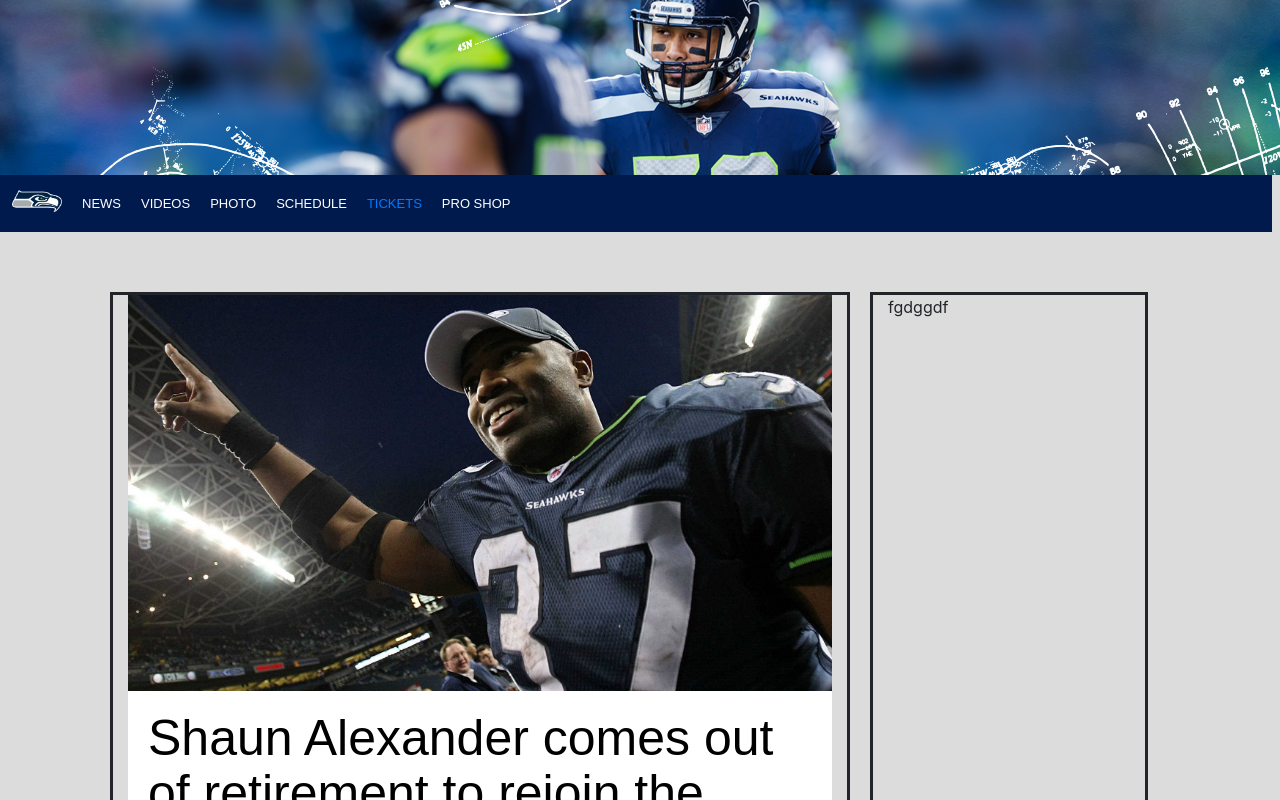
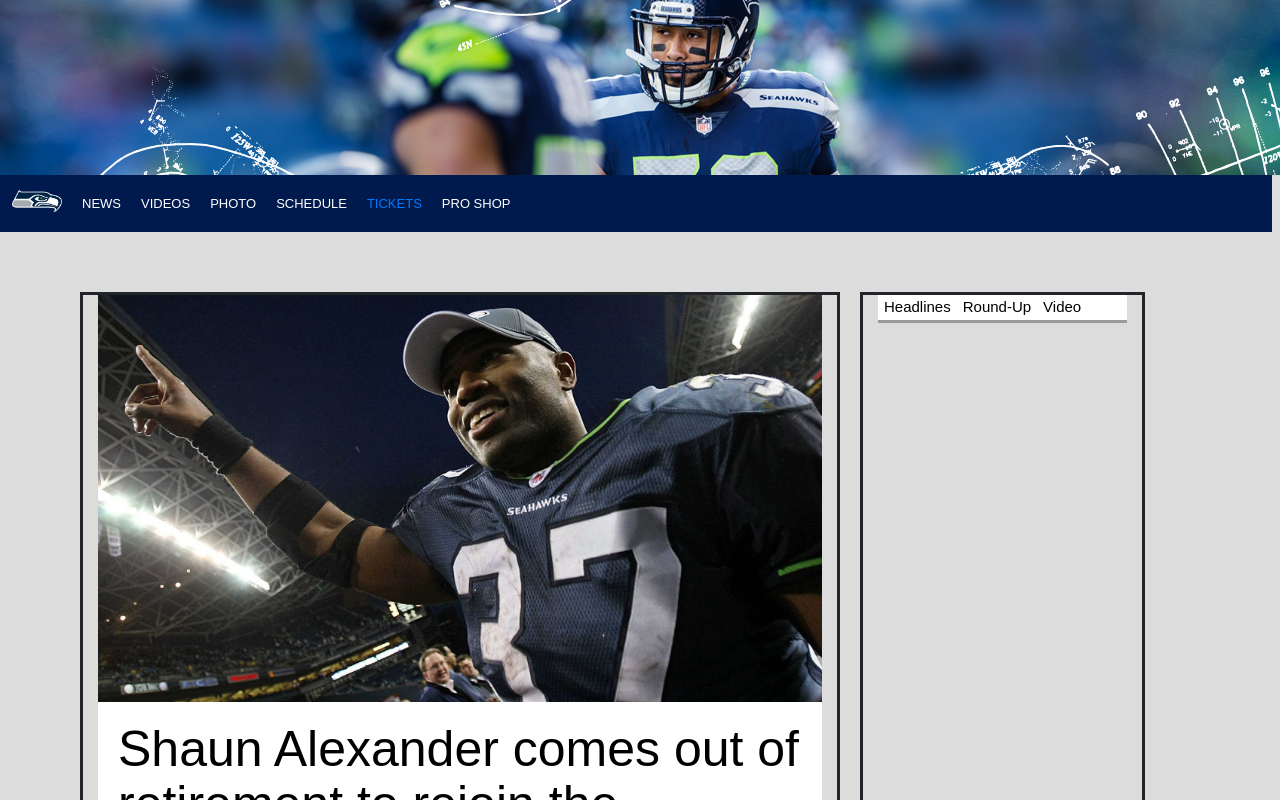
Before and after one commit to harrisejm/Angular-Seahawks.com, an Angular app: page / in a window 1280 px wide. Shown: the top 800 px of the page. Built offline with nearby package versions, Linux system fonts and the light colour scheme.

Commit message:
add buttons to navigate article selection

```diff
--- a/src/app/app.component.css
+++ b/src/app/app.component.css
@@ -69,7 +69,6 @@
 }
 div.headlines {
   margin-top: 50px;
-  margin-left: 15px
 }
 .mainStory {
   width: 100%;
@@ -88,3 +87,14 @@
 .mainArticleBody {
  padding: 20px;
 }
+
+button.sideArticles {
+  font-family: Arial, Helvetica, sans-serif;
+ font-size: 15px;
+ background-color: white;
+ border: none;
+ text-align: center;
+}
+div.buttonBox {
+  border-bottom: outset;
+}
--- a/src/app/app.component.html
+++ b/src/app/app.component.html
@@ -41,7 +41,22 @@
         </div>
 
       </div>
-    <div class="col-md-3 topStory">fgdggdf</div>
+      <div class="col-md-3 topStory">
+        <div class="mainArticleFormate">
+
+     <div class="buttonBox">
+
+        <button class="sideArticles" (click)="showHeadLines()">Headlines</button>
+        <button class="sideArticles" (click)="ShowRoundUp()">Round-Up</button>
+        <button class="sideArticles" (click)="ShowVideo()">Video</button>
+   </div>
+
+        </div>
+      </div>
+
+
+
+
     </div>
   </div>
 
```
Lines whose indentation alone changed are shown as unchanged.
